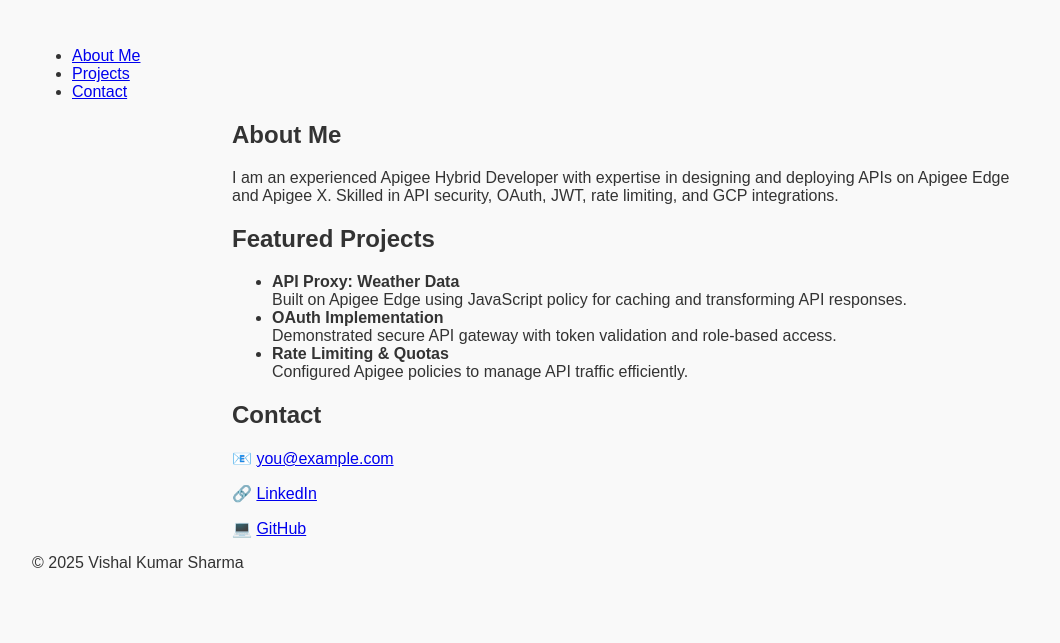
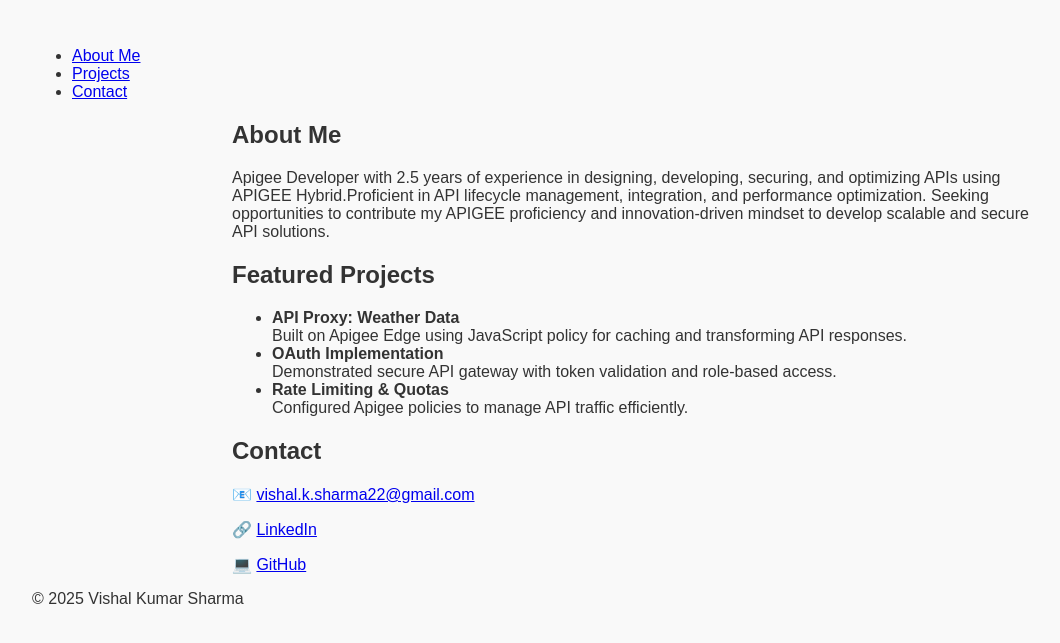
Before and after one commit to Vishal-ApigeeDeveloper/apigee-portfolio, a plain HTML site: page index.html in a window 1280 px wide. Shown: the part 119-762 px from the top of the page, without its empty margins (8-1068 px from the left). Drawn offline with Linux system fonts and the light colour scheme.

Commit message:
Update index.html

```diff
--- a/index.html
+++ b/index.html
@@ -23,8 +23,9 @@
   <section id="about">
     <h2>About Me</h2>
     <p>
-      I am an experienced Apigee Hybrid Developer with expertise in designing and deploying APIs on Apigee Edge and Apigee X.
-      Skilled in API security, OAuth, JWT, rate limiting, and GCP integrations.
+        Apigee Developer with 2.5 years of experience in designing, developing, securing, and optimizing APIs using APIGEE
+        Hybrid.Proficient in API lifecycle management, integration, and performance optimization.
+        Seeking opportunities to contribute my APIGEE proficiency and innovation-driven mindset to develop scalable and secure API solutions.
     </p>
   </section>
 
@@ -48,8 +49,8 @@
 
   <section id="contact">
     <h2>Contact</h2>
-    <p>📧 <a href="mailto:you@example.com">you@example.com</a></p>
-    <p>🔗 <a href="https://linkedin.com/in/yourprofile" target="_blank">LinkedIn</a></p>
+    <p>📧 <a href="mailto:you@example.com">vishal.k.sharma22@gmail.com</a></p>
+    <p>🔗 <a href="https://www.linkedin.com/in/vishal-kumar-sharma-503227314" target="_blank">LinkedIn</a></p>
     <p>💻 <a href="https://github.com/yourusername" target="_blank">GitHub</a></p>
   </section>
 
```
